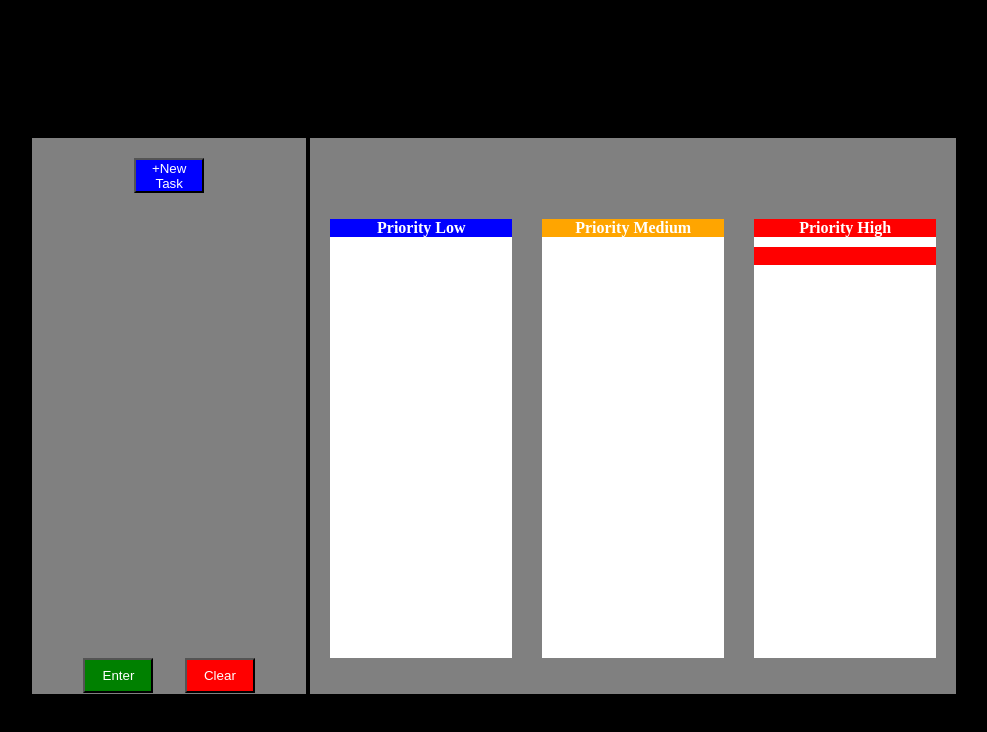
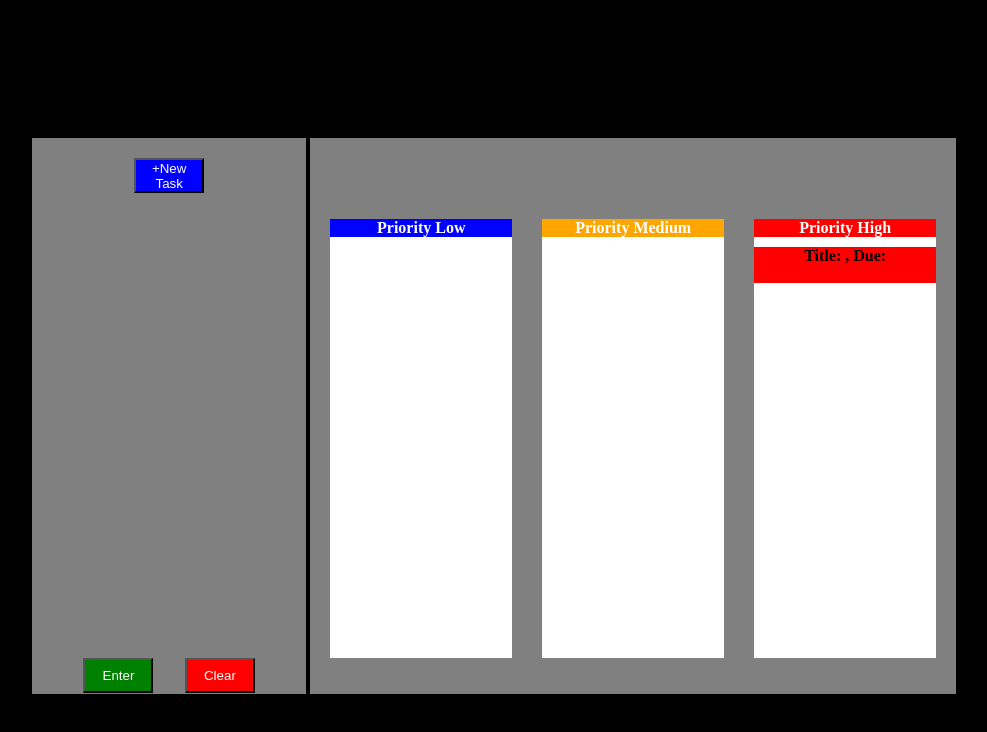
Before and after one commit to brian-w119/toDoVersion2, a plain HTML site: page index.html in a window 1280 px wide. Both pictures are taken after a click on the button "Enter". Shown: the whole page, without its empty margins (146-1133 px from the left). Drawn offline with Linux system fonts and the light colour scheme.

Commit message:
Formatting to tasks in priority column done

```diff
--- a/script.js
+++ b/script.js
@@ -166,8 +166,9 @@ const toDo = {
 
     //thius function transfers data from input field to column on ENTER being pressed
     transferToPriority(){
-         const enter = document.querySelector("#enter");
-         enter.addEventListener("click", ()=> {
+        const enter = document.querySelector("#enter");
+
+        enter.addEventListener("click", ()=> {
             if(this.priority.value === "low"){
                 this.addToColumn(this.column0);
             }else if(this.priority.value === "medium"){
@@ -181,19 +182,35 @@ const toDo = {
     //this function determines which column the to do goes in
     addToColumn(column){
         const div = makeDiv();
-        div.id = "toDoContainer";
-        const data = [this.title, this.dueDate];
+        //div.id = "toDoContainer";
+        const data = [this.title, this.dueDate, this.details];
         for(let i = 0; i < data.length; i++){
-            div.innerText += `\n${data[i].value}`;
+            if(data[i] === this.title){
+                div.innerText += `\nTitle: ${data[i].value}\n, `;
+            }else if(data[i] === this.dueDate){
+            div.innerText += `\nDue: ${data[i].value}\n`;
+            }else{
+                div.innerText += `\n${data[i].value}\n`;
+            };
+            div.classList.add("toDo");
         };
         column.appendChild(div);
+        this.taskEnlarge();
     },
+
+    taskEnlarge(){
+        const toDo = document.querySelector(".toDo");
+        toDo.addEventListener("mousedown", ()=> alert("ok"));
+    },
+
 
     init(){
         this.defaultState();
         this.generateForm();
         this.makeOutstandingColumns();
         this.transferToPriority();
+        this.clearInput();
+
     },
 };
 
--- a/style.css
+++ b/style.css
@@ -162,5 +162,13 @@ button{
 }
 
 #column0, #column1, #column2{
-    overflow-y: scroll;
+    overflow-y: auto;
 }
+
+
+.toDo{
+    height: auto;
+    overflow-wrap: break-word;
+    background-color: brown;
+    margin-bottom: 1vh;
+}
```
